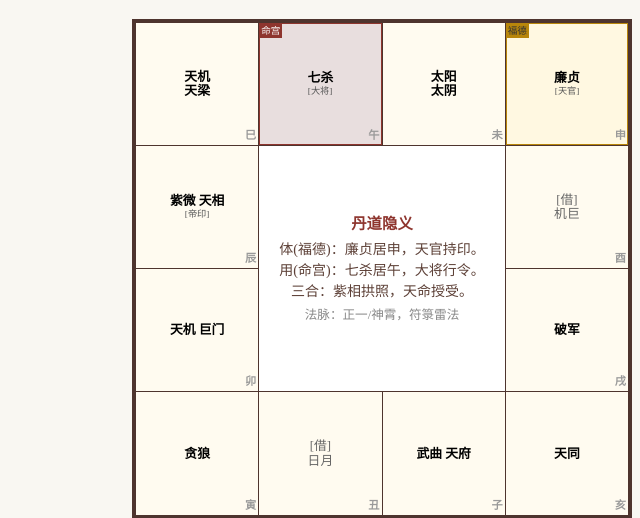
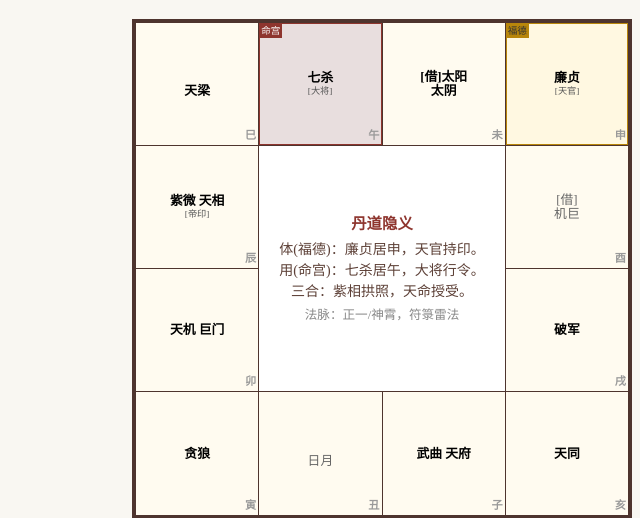
Before and after one commit to haydnshen/mrzhaofu, a plain HTML site: page papers/ziweidandao/paper007.html in a window 1280 px wide. Shown: the part 353-871 px from the top of the page, 258-898 px from the left. Drawn offline with Linux system fonts and the light colour scheme.

Commit message:
Fix star names in 星盘图鉴 section

```diff
--- a/papers/ziweidandao/paper007.html
+++ b/papers/ziweidandao/paper007.html
@@ -154,9 +154,9 @@
 <div class="chart-container">
     <div class="zw-grid">
         <!-- 第一行：巳 午 未 申 -->
-        <div class="cell"><div class="stars main-star">天机<br>天梁</div><div class="dizhi">巳</div></div>
+        <div class="cell"><div class="stars main-star"><br>天梁</div><div class="dizhi">巳</div></div>
         <div class="cell is-ming"><div class="stars main-star">七杀<br><span class="sub-star">[大将]</span></div><div class="dizhi">午</div></div>
-        <div class="cell"><div class="stars main-star">太阳<br>太阴</div><div class="dizhi">未</div></div>
+        <div class="cell"><div class="stars main-star">[借]太阳<br>太阴</div><div class="dizhi">未</div></div>
         <div class="cell is-fude"><div class="stars main-star">廉贞<br><span class="sub-star">[天官]</span></div><div class="dizhi">申</div></div>
 
         <!-- 第二行：辰 (中) 酉 -->
@@ -178,7 +178,7 @@
 
         <!-- 第四行：寅 丑 子 亥 -->
         <div class="cell"><div class="stars main-star">贪狼</div><div class="dizhi">寅</div></div>
-        <div class="cell"><div class="stars borrow-star">[借]<br>日月</div><div class="dizhi">丑</div></div>
+        <div class="cell"><div class="stars borrow-star"><br>日月</div><div class="dizhi">丑</div></div>
         <div class="cell"><div class="stars main-star">武曲 天府</div><div class="dizhi">子</div></div>
         <div class="cell"><div class="stars main-star">天同</div><div class="dizhi">亥</div></div>
     </div>
```
